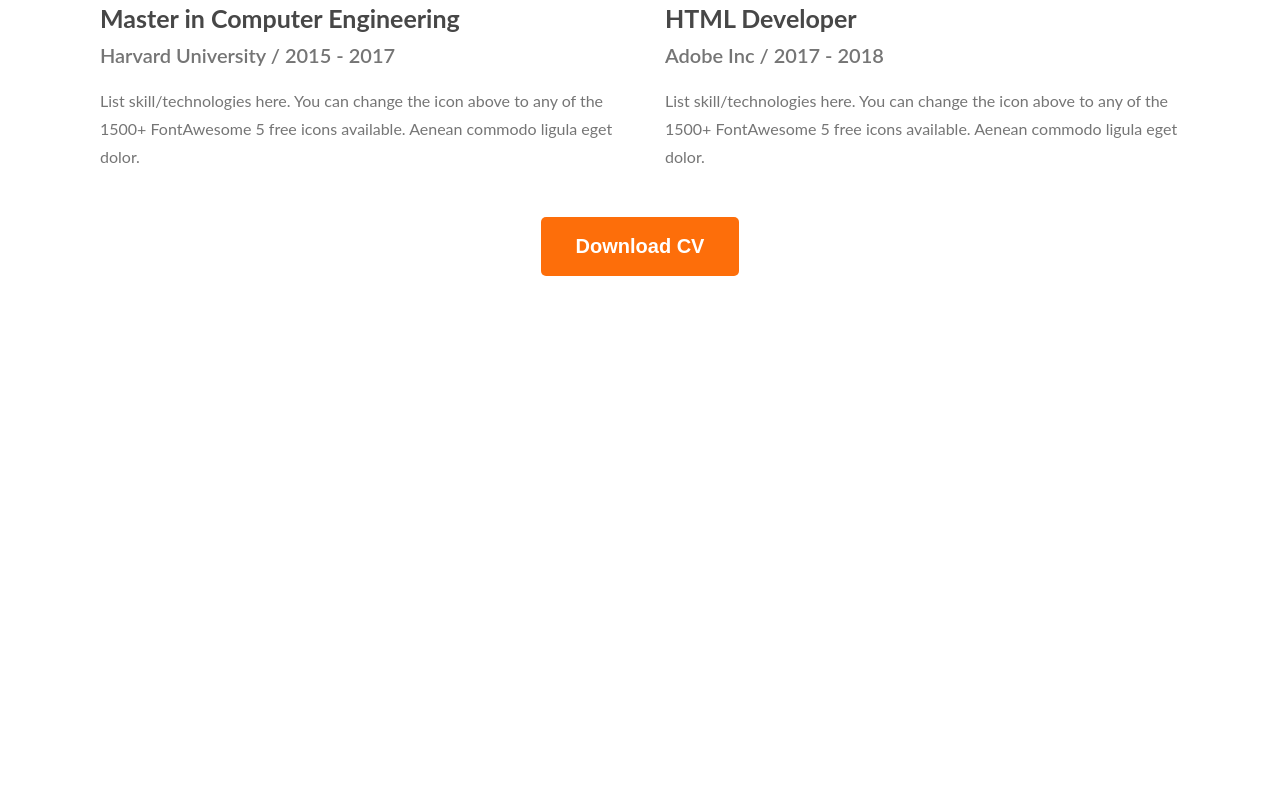
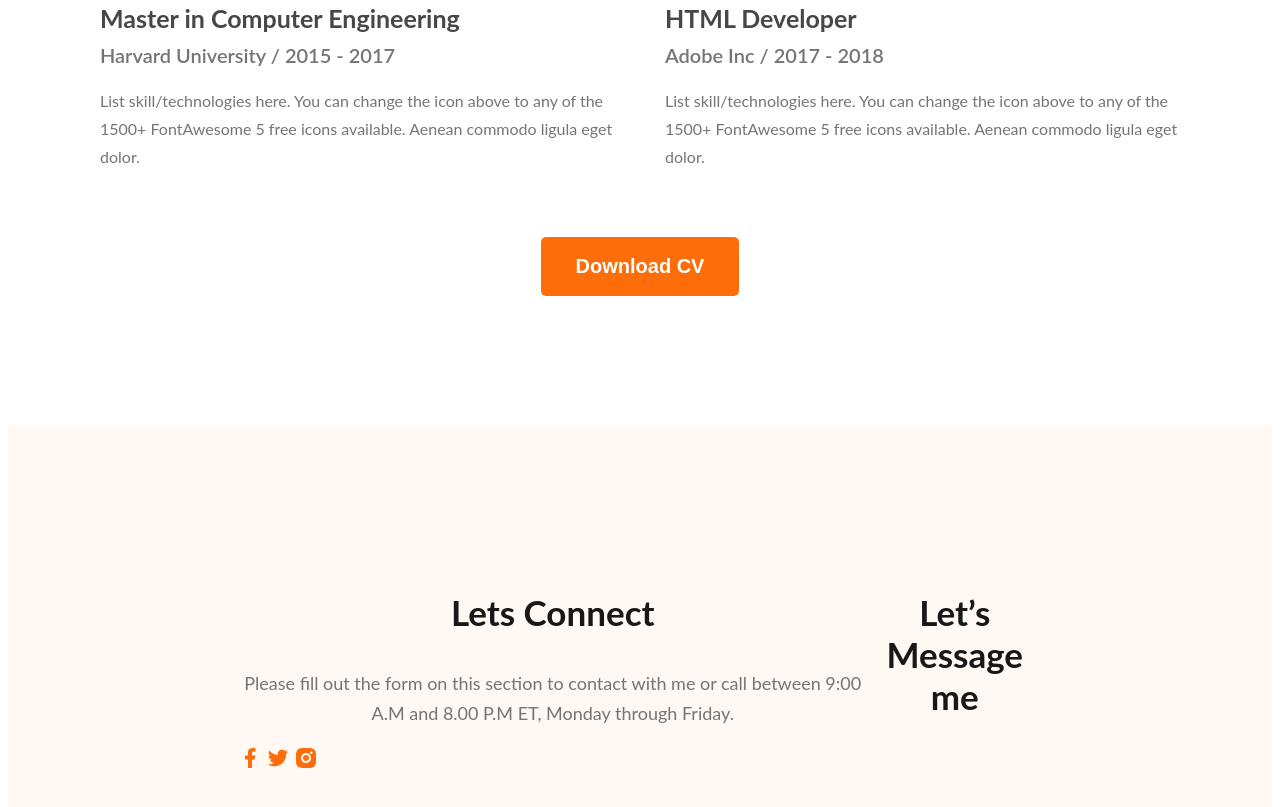
Before and after one commit to Rabeyaboshri/webdeveloper-portfolio, a plain HTML site: page index.html in a window 1280 px wide. Shown: the part 2941-3748 px from the top of the page. Before the commit the page ends 3225 px from the top, so only its background shows below. Drawn offline with Linux system fonts and the light colour scheme.

Commit message:
added footer

```diff
--- a/index.html
+++ b/index.html
@@ -149,6 +149,18 @@
 
     </main>
     <footer>
+        <div class="footer-colum">
+            <h3 class="section-title">Lets Connect</h3>
+            <p class="section-description">Please fill out the form on this section to contact with me or call between 9:00 A.M and 8.00 P.M ET, Monday through Friday.</p>
+            <div class="social-links">
+                <a href=""><img src="images/icons/facebook.png" alt=""></a>
+                <a href=""><img src="images/icons/twitter.png" alt=""></a>
+                <a href=""><img src="images/icons/insta.png" alt=""></a>
+            </div>
+        </div>
+        <div class="footer-colum">
+            <h3 class="section-title">Let’s Message me</h3>
+        </div>
 
     </footer>
 
--- a/styles/portfolio.css
+++ b/styles/portfolio.css
@@ -203,5 +203,11 @@ main section {
 }
 .download-cv{
     text-align: center;
-    margin-top: 20px;
+    margin-top: 50px;
 }
+footer{
+    display: flex;
+    background: #FFF8F3;
+    padding: 130px 230px;
+    margin-top: 130px;
+}
```
